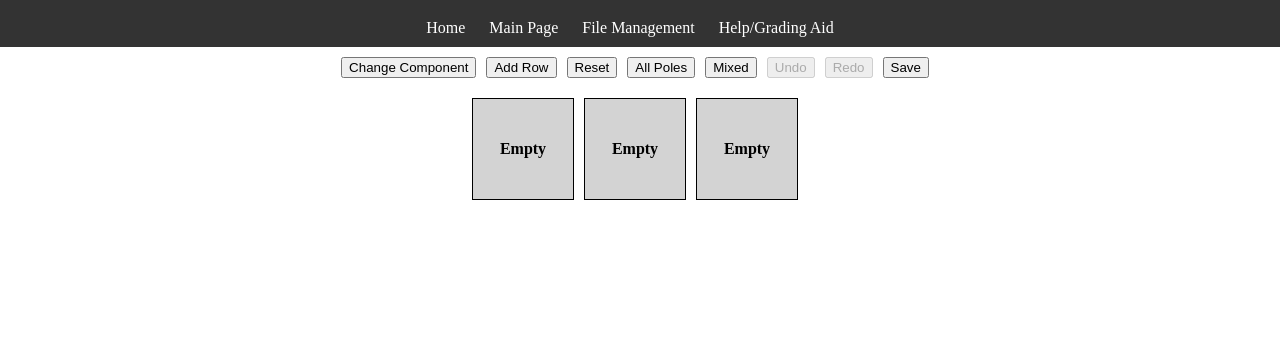
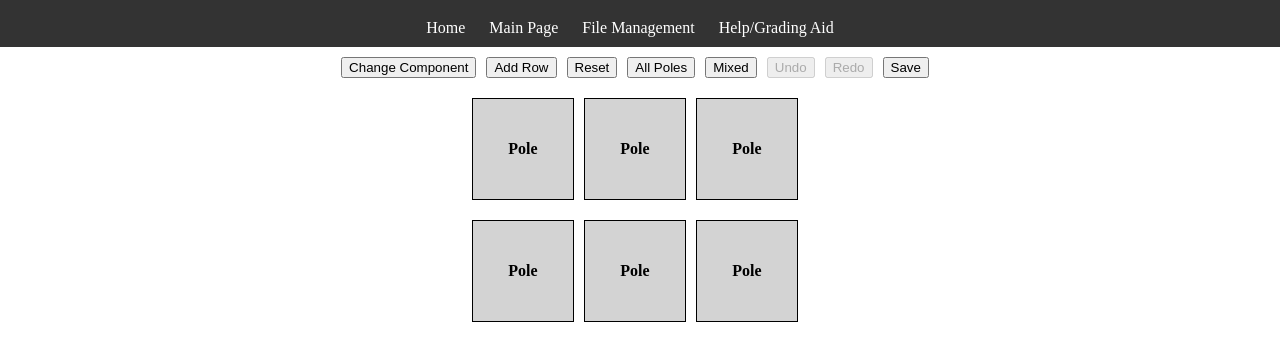
Before and after one commit to JonathanAlexMasc/web-project, a website: page src/main/main.html in a window 1280 px wide. Both pictures are taken after a click on the button "All Poles". Shown: the part 71-432 px from the top of the page. Drawn offline with Linux system fonts and the light colour scheme.

Commit message:
all poles and reset working

```diff
--- a/src/main/main.html
+++ b/src/main/main.html
@@ -33,12 +33,7 @@
 </div>
 
 <div id="main-content">
-        <div class="row">
-            <div class="component selected" id="1">Empty</div>
-            <div class="component" id="2">Empty</div>
-            <div class="component" id="3">Empty</div>
-        </div>
-        <!-- Additional rows will be dynamically added -->
+
 </div>
 <script src="main.js"></script> <!-- Link to your JavaScript file -->
 </body>
--- a/src/main/main.js
+++ b/src/main/main.js
@@ -2,10 +2,10 @@
  * INITIAL VARIABLES
  */
 var histories = {};
-var compID = 3;
+var compID = 1;
 const addRowButton = document.getElementById('add-row');
-
-
+const resetButton = document.getElementById('reset');
+const allPolesButton = document.getElementById('all-poles');
 
 
 // JavaScript Document
@@ -152,12 +152,42 @@ function addListeners() {
     });
 }
 
-function initializeHistories() {
-    const components = document.querySelectorAll('.component');
-    components.forEach(component => {
-        const componentId = component.id;
-        histories[componentId] = new History();
-    });
+function initializeRows() {
+    // Create a new row div
+    const newRow = document.createElement('div');
+    newRow.classList.add('row');
+
+    // Create three component divs and append them to the new row
+    for (let i = 0; i < 3; i++) {
+        const newComponent = document.createElement('div');
+        newComponent.classList.add('component');
+        newComponent.textContent = 'Empty';
+
+        // assign ID
+        newComponent.id = compID.toString();
+
+        // create a new history for it and add to histories map
+        histories[compID] = new History();
+
+        // increment id
+        compID = compID + 1
+
+        // add this new comp to row
+        newRow.appendChild(newComponent);
+    }
+
+    // Set the first component in the first row to be selected
+    newRow.firstElementChild.classList.add('selected');
+
+    // Append the new row to the main content section
+    const mainContent = document.getElementById('main-content');
+    mainContent.appendChild(newRow);
+
+    // add listeners for each component
+    addListeners();
+
+    // update UI
+    updateUI();
 }
 
 
@@ -176,11 +206,15 @@ addRowButton.addEventListener('click', function() {
         const newComponent = document.createElement('div');
         newComponent.classList.add('component');
         newComponent.textContent = 'Empty';
-        compID = compID + 1
+
+        // assign ID
         newComponent.id = compID.toString();
 
         // create a new history for it and add to histories map
         histories[compID] = new History();
+
+        // increment ID
+        compID = compID + 1
 
         // add this new comp to row
         newRow.appendChild(newComponent);
@@ -197,6 +231,104 @@ addRowButton.addEventListener('click', function() {
     updateUI();
 });
 
+/*
+ * RESET LISTENER
+ */
+resetButton.addEventListener('click', function() {
+    // Get a reference to the main content
+    const mainContent = document.getElementById('main-content');
+
+    // Clear existing content
+    mainContent.innerHTML = '';
+
+    // reset ID
+    compID = 1;
+
+    // reset histories
+    histories = {}
+
+    // Set up initial content with one row of all empty components
+    const newRow = document.createElement('div');
+    newRow.classList.add('row');
+
+    for (let j = 1; j <= 3; j++) {
+        const newComponent = document.createElement('div');
+        newComponent.classList.add('component');
+        newComponent.textContent = 'Empty';
+
+        // assign id
+        newComponent.id = compID.toString();
+
+        // add a history
+        histories[compID] = new History();
+
+        // update ID
+        compID += 1;
+
+        newRow.appendChild(newComponent);
+    }
+
+    // Set the first component in the first row to be selected
+    newRow.firstElementChild.classList.add('selected');
+
+    // Append the new row to the main content
+    mainContent.appendChild(newRow);
+
+    addListeners();
+    updateUI();
+});
+
+/*
+ * ALL POLES
+ */
+allPolesButton.addEventListener('click', function () {
+    // Get a reference to the main content
+    const mainContent = document.getElementById('main-content');
+
+    // Clear existing content
+    mainContent.innerHTML = '';
+
+    // reset ID
+    compID = 1;
+
+    // reset histories
+    histories = {}
+
+    // Create two rows with all poles
+    for (let i = 0; i < 2; i++) {
+        const newRow = document.createElement('div');
+        newRow.classList.add('row');
+
+        for (let j = 1; j <= 3; j++) {
+            const newComponent = document.createElement('div');
+            newComponent.classList.add('component');
+            newComponent.textContent = 'Pole';
+
+            // assign id
+            newComponent.id = compID.toString();
+
+            // add a history
+            histories[compID] = new History();
+
+            // update ID
+            compID += 1;
+
+            // add this component to the row
+            newRow.appendChild(newComponent);
+        }
+
+        // Set the first component in the first row to be selected
+        if (i === 0) {
+            newRow.firstElementChild.classList.add('selected');
+        }
+
+        mainContent.appendChild(newRow);
+    }
+
+    addListeners();
+    updateUI();
+});
+
 
 /*
  * ENTRY POINT FOR THIS FILE
@@ -208,7 +340,5 @@ window.onload = function () {
     document.getElementById("undo").onclick = undo;
     document.getElementById("redo").onclick = redo;
 
-    initializeHistories();
-    updateUI();
-    addListeners();
+    initializeRows();
 }
```
Lines whose indentation alone changed are shown as unchanged.
